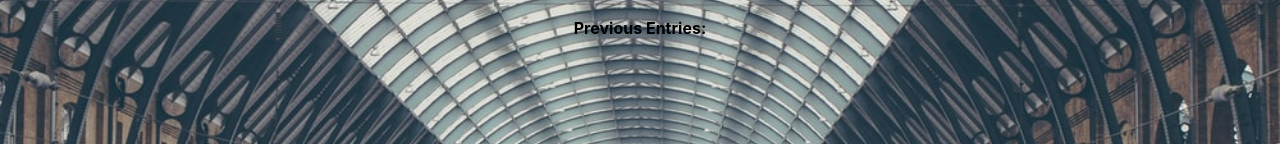
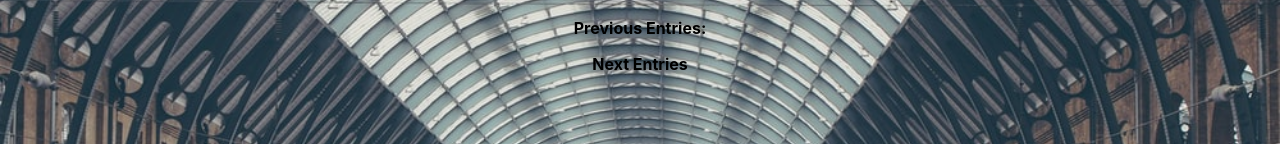
Before and after one commit to Tygitty/Counter-App, a plain HTML site: page index.html in a window 1280 px wide. Shown: the part 177-321 px from the top of the page. Drawn offline with Linux system fonts and the light colour scheme.

Commit message:
next entry

```diff
--- a/index.html
+++ b/index.html
@@ -12,6 +12,7 @@
 	<button id= "increment-btn" onclick="increment()">INCREMENT</button>
 	<button id= "save-btn" onclick="save()">SAVE</button>
 	<p id="save-el">Previous Entries: </p>
+	<p> Next Entries </p>
 	<script type="text/javascript" src="index.js"></script>
 </body>
 </html>
```
